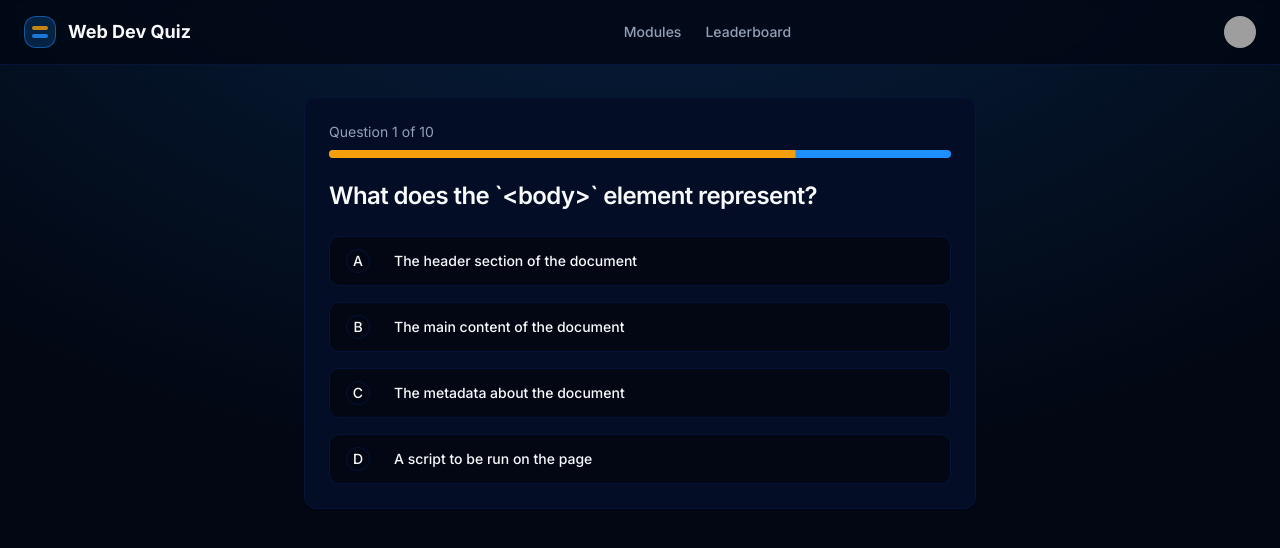
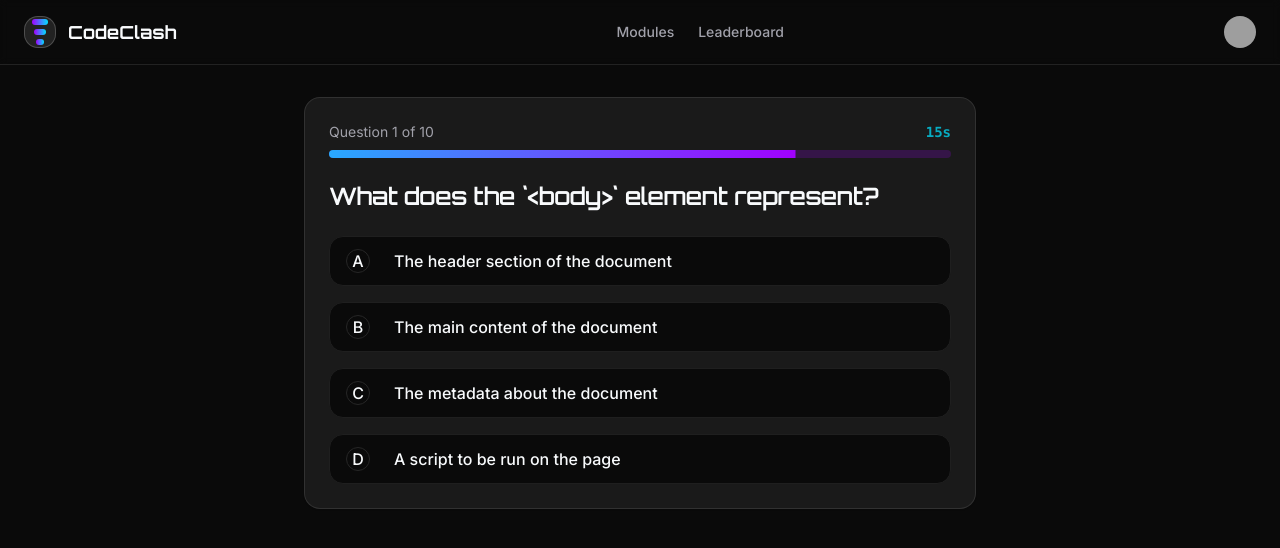
Before and after one commit to nilakshichoudhary1234-code/WEBLEARN, a Next.js app: page /quiz/html/introduction-to-html in a window 1280 px wide. Shown: the top 548 px of the page. Built offline with nearby package versions, Linux system fonts and the light colour scheme; grey boxes are pictures that could not be loaded.

Commit message:
Use this detailed prompt with an AI UI generator like Figma Make or Midj

```diff
--- a/package.json
+++ b/package.json
@@ -44,7 +44,7 @@
     "firebase": "^11.9.1",
     "genkit": "^1.20.0",
     "lucide-react": "^0.475.0",
-    "next": "15.3.3",
+    "next": "15.3.8",
     "patch-package": "^8.0.0",
     "react": "^18.3.1",
     "react-day-picker": "^8.10.1",
--- a/src/app/(main)/layout.tsx
+++ b/src/app/(main)/layout.tsx
@@ -6,7 +6,7 @@ export default function MainLayout({
   children: React.ReactNode;
 }) {
   return (
-    <div className="flex min-h-screen flex-col">
+    <div className="flex min-h-screen flex-col bg-background">
       <AppHeader />
       <main className="flex-1">{children}</main>
     </div>
--- a/src/app/(main)/quiz/[category]/[slug]/page.tsx
+++ b/src/app/(main)/quiz/[category]/[slug]/page.tsx
@@ -57,12 +57,20 @@ export default function QuizPage() {
   }, [timeLeft, quizFinished, selectedAnswer, questions]);
 
   const handleAnswerSelect = (optionIndex: number) => {
-    const correctAnswer = questions[currentQuestionIndex].options[questions[currentQuestionIndex].correctAnswer];
-    const selectedOption = questions[currentQuestionIndex].options[optionIndex];
+    if (selectedAnswer !== null) return; // Prevent re-answering
+    const currentQuestion = questions[currentQuestionIndex];
+    const correctOptionText = quizzes[category as keyof typeof quizzes]![slug as any]
+      .find((q: any) => q.question === currentQuestion.question)!
+      .options[
+        quizzes[category as keyof typeof quizzes]![slug as any]
+        .find((q: any) => q.question === currentQuestion.question)!.correctAnswer
+      ];
+
+    const selectedOptionText = currentQuestion.options[optionIndex];
 
     setSelectedAnswer(optionIndex);
 
-    if (selectedOption === correctAnswer) {
+    if (selectedOptionText === correctOptionText) {
       setIsCorrect(true);
       setScore((prev) => prev + 1);
     } else {
@@ -96,20 +104,20 @@ export default function QuizPage() {
   if (quizFinished) {
     return (
       <div className="container mx-auto flex items-center justify-center min-h-[calc(100vh-8rem)] py-8">
-        <Card className="w-full max-w-md text-center">
+        <Card className="w-full max-w-md text-center glass-card confetti-burst">
             <CardHeader>
-                <div className="mx-auto bg-primary/10 p-4 rounded-full w-fit">
+                <div className="mx-auto bg-primary/10 p-4 rounded-full w-fit ring-4 ring-primary/20">
                     <Trophy className="w-12 h-12 text-primary"/>
                 </div>
-                <CardTitle className="text-3xl font-bold mt-4">Quiz Complete!</CardTitle>
+                <CardTitle className="text-3xl font-bold mt-4 font-headline">Quiz Complete!</CardTitle>
                 <CardDescription>You did a great job.</CardDescription>
             </CardHeader>
             <CardContent>
-                <p className="text-5xl font-bold">{Math.round((score / questions.length) * 100)}%</p>
+                <p className="text-5xl font-bold bg-clip-text text-transparent bg-gradient-to-r from-secondary to-primary">{Math.round((score / questions.length) * 100)}%</p>
                 <p className="text-muted-foreground mt-2">You answered {score} out of {questions.length} questions correctly.</p>
             </CardContent>
             <CardFooter className="flex-col gap-4">
-                <Button size="lg" className="w-full" onClick={() => router.push('/leaderboard')}>
+                <Button size="lg" className="w-full neon-glow-button" onClick={() => router.push('/leaderboard')}>
                     <BarChart2 className="mr-2 h-4 w-4"/>
                     View Leaderboard
                 </Button>
@@ -124,30 +132,21 @@ export default function QuizPage() {
 
   const currentQuestion = questions[currentQuestionIndex];
   // We need to find the correct index in the *shuffled* options array
-  const correctOptionText = currentQuestion.options.find((_opt: string, index: number) => {
-      // The original correctAnswer is the index in the UNSHUFFLED array.
-      // We need to compare the text content to find the new correct index.
-      // This is a bit of a hack because we didn't store the correct answer text itself.
-      // A better data structure would be an array of objects: [{text: '...', isCorrect: true}, ...]
-      // For now, we find the text that corresponds to the original correct index.
-      const originalCorrectOptionText = quizzes[category as keyof typeof quizzes]![slug as any]
-        .find((q: any) => q.question === currentQuestion.question)!
-        .options[
-          quizzes[category as keyof typeof quizzes]![slug as any]
-          .find((q: any) => q.question === currentQuestion.question)!.correctAnswer
-        ];
-
-      return _opt === originalCorrectOptionText;
-  });
+  const originalQuestionData = quizzes[category as keyof typeof quizzes]![slug as any]
+    .find((q: any) => q.question === currentQuestion.question)!;
+  const correctOptionText = originalQuestionData.options[originalQuestionData.correctAnswer];
   const newCorrectAnswerIndex = currentQuestion.options.indexOf(correctOptionText);
 
   return (
     <div className="container mx-auto max-w-2xl py-8">
-      <Card>
+      <Card className="glass-card">
         <CardHeader>
           <div className="mb-4">
-            <p className="text-sm text-muted-foreground">Question {currentQuestionIndex + 1} of {questions.length}</p>
-            <Progress value={(timeLeft / TIME_PER_QUESTION) * 100} className="mt-2 h-2" />
+            <div className="flex justify-between items-center mb-2">
+              <p className="text-sm text-muted-foreground">Question {currentQuestionIndex + 1} of {questions.length}</p>
+              <p className="text-sm font-mono font-bold text-secondary pulse-animation">{timeLeft}s</p>
+            </div>
+            <Progress value={(timeLeft / TIME_PER_QUESTION) * 100} className="h-2" />
           </div>
           <CardTitle className="text-2xl font-headline">{currentQuestion.question}</CardTitle>
         </CardHeader>
@@ -159,11 +158,12 @@ export default function QuizPage() {
             return (
               <Button
                 key={index}
-                className={cn("w-full justify-start h-auto py-3 text-left whitespace-normal", {
-                    'bg-green-100 dark:bg-green-900 border-green-500 text-green-800 dark:text-green-200 hover:bg-green-200': selectedAnswer !== null && isCorrectOption,
-                    'bg-red-100 dark:bg-red-900 border-red-500 text-red-800 dark:text-red-200 hover:bg-red-200': selectedAnswer !== null && isSelected && !isCorrect
+                className={cn("w-full justify-start h-auto py-3 text-left whitespace-normal text-base", {
+                    'bg-green-500/10 border-green-500 text-foreground hover:bg-green-500/20': selectedAnswer !== null && isCorrectOption,
+                    'bg-red-500/10 border-red-500 text-foreground hover:bg-red-500/20': selectedAnswer !== null && isSelected && !isCorrect,
+                    'hover:bg-accent/50 hover:border-secondary': selectedAnswer === null,
                 })}
-                variant={selectedAnswer === null ? "outline" : "secondary"}
+                variant={"outline"}
                 onClick={() => handleAnswerSelect(index)}
                 disabled={selectedAnswer !== null}
               >
@@ -180,7 +180,7 @@ export default function QuizPage() {
                     <h3 className="text-lg font-semibold">{isCorrect ? 'Correct!' : 'Incorrect'}</h3>
                 </div>
                 <p className="text-muted-foreground">{currentQuestion.explanation}</p>
-                <Button className="w-full" onClick={handleNextQuestion}>
+                <Button className="w-full neon-glow-button" onClick={handleNextQuestion}>
                     {currentQuestionIndex < questions.length - 1 ? 'Next Question' : 'Finish Quiz'}
                 </Button>
             </CardFooter>
--- a/src/app/globals.css
+++ b/src/app/globals.css
@@ -8,65 +8,65 @@ body {
 
 @layer base {
   :root {
-    --background: 222 84% 4%; /* Deep Navy */
-    --foreground: 210 40% 98%; /* Almost White */
+    --background: 0 0% 4%; /* #0A0A0A */
+    --foreground: 210 40% 98%;
 
-    --card: 222 84% 8%;
+    --card: 0 0% 10%;
     --card-foreground: 210 40% 98%;
 
-    --popover: 222 84% 4%;
+    --popover: 0 0% 4%;
     --popover-foreground: 210 40% 98%;
 
-    --primary: 38 92% 50%; /* Bright Orange */
-    --primary-foreground: 222 84% 4%;
+    --primary: 278 100% 50%; /* #A100FF */
+    --primary-foreground: 210 40% 98%;
 
-    --secondary: 210 100% 56%; /* Electric Blue */
-    --secondary-foreground: 210 40% 98%;
+    --secondary: 187 100% 50%; /* #00F0FF */
+    --secondary-foreground: 0 0% 4%;
 
-    --muted: 222 84% 12%;
-    --muted-foreground: 220 20% 65%;
+    --muted: 0 0% 12%;
+    --muted-foreground: 240 5% 65%;
 
-    --accent: 38 92% 50%; /* Bright Orange for accent */
-    --accent-foreground: 222 84% 4%;
+    --accent: 0 0% 12%;
+    --accent-foreground: 210 40% 98%;
 
     --destructive: 0 84% 60%;
     --destructive-foreground: 0 0% 100%;
 
-    --border: 222 84% 12%;
-    --input: 222 84% 12%;
-    --ring: 38 92% 55%;
+    --border: 0 0% 15%;
+    --input: 0 0% 12%;
+    --ring: 187 100% 50%;
 
-    --radius: 0.75rem;
+    --radius: 1rem; /* 16px */
   }
 
   .dark {
-    --background: 222 84% 4%;
+    --background: 0 0% 4%;
     --foreground: 210 40% 98%;
 
-    --card: 222 84% 8%;
+    --card: 0 0% 10%;
     --card-foreground: 210 40% 98%;
 
-    --popover: 222 84% 4%;
+    --popover: 0 0% 4%;
     --popover-foreground: 210 40% 98%;
 
-    --primary: 38 92% 50%;
-    --primary-foreground: 222 84% 4%;
+    --primary: 278 100% 50%;
+    --primary-foreground: 210 40% 98%;
 
-    --secondary: 210 100% 56%;
-    --secondary-foreground: 210 40% 98%;
+    --secondary: 187 100% 50%;
+    --secondary-foreground: 0 0% 4%;
 
-    --muted: 222 84% 12%;
-    --muted-foreground: 220 20% 65%;
+    --muted: 0 0% 12%;
+    --muted-foreground: 240 5% 65%;
 
-    --accent: 38 92% 50%;
-    --accent-foreground: 222 84% 4%;
+    --accent: 0 0% 12%;
+    --accent-foreground: 210 40% 98%;
 
     --destructive: 0 84% 60%;
     --destructive-foreground: 0 0% 100%;
 
-    --border: 222 84% 12%;
-    --input: 222 84% 12%;
-    --ring: 38 92% 55%;
+    --border: 0 0% 15%;
+    --input: 0 0% 12%;
+    --ring: 187 100% 50%;
   }
 }
 
@@ -76,23 +76,60 @@ body {
   }
   body {
     @apply bg-background text-foreground;
-     background:
-      radial-gradient(ellipse 80% 80% at 50% -20%, hsl(var(--secondary) / 0.2), transparent),
-      hsl(var(--background));
+  }
+}
+
+@layer components {
+  .neon-glow-button {
+      @apply relative inline-flex items-center justify-center whitespace-nowrap rounded-md text-sm font-medium ring-offset-background transition-colors focus-visible:outline-none focus-visible:ring-2 focus-visible:ring-ring focus-visible:ring-offset-2 disabled:pointer-events-none disabled:opacity-50;
+      background: linear-gradient(90deg, hsl(var(--secondary)), hsl(var(--primary)));
+      color: hsl(var(--secondary-foreground));
+      box-shadow: 0 0 5px hsl(var(--secondary)), 0 0 10px hsl(var(--secondary)), 0 0 15px hsl(var(--primary));
+  }
+  .neon-glow-button:hover {
+      box-shadow: 0 0 10px hsl(var(--secondary)), 0 0 20px hsl(var(--secondary)), 0 0 30px hsl(var(--primary));
+  }
+
+  .glass-card {
+    @apply rounded-xl border border-white/10 bg-white/5 backdrop-blur-lg;
   }
 }
 
 @layer utilities {
-  .glowing-underline {
-    @apply relative;
+  .pulse-animation {
+    animation: pulse 2s cubic-bezier(0.4, 0, 0.6, 1) infinite;
   }
-  .glowing-underline::after {
-    content: '';
-    @apply absolute bottom-0 left-0 h-[2px] w-full scale-x-0 rounded-full bg-primary transition-transform duration-300 ease-out;
-    transform-origin: center;
-    box-shadow: 0 0 8px hsl(var(--primary));
+
+  @keyframes pulse {
+    0%, 100% {
+      opacity: 1;
+    }
+    50% {
+      opacity: .5;
+    }
   }
-  .glowing-underline:hover::after {
-    @apply scale-x-100;
+
+  .confetti-burst {
+    position: relative;
+  }
+
+  .confetti {
+    position: absolute;
+    width: 8px;
+    height: 8px;
+    background-color: #f00;
+    opacity: 0;
+    animation: confetti-fall 2s ease-out forwards;
+  }
+
+  @keyframes confetti-fall {
+    0% {
+      transform: translateY(-100px) rotateZ(0deg);
+      opacity: 1;
+    }
+    100% {
+      transform: translateY(200px) rotateZ(360deg);
+      opacity: 0;
+    }
   }
 }
--- a/src/app/layout.tsx
+++ b/src/app/layout.tsx
@@ -1,5 +1,5 @@
 import type { Metadata } from 'next';
-import { Inter, Source_Code_Pro } from 'next/font/google';
+import { Inter, Orbitron, Source_Code_Pro } from 'next/font/google';
 import './globals.css';
 import { cn } from '@/lib/utils';
 import { Toaster } from '@/components/ui/toaster';
@@ -9,10 +9,10 @@ const fontBody = Inter({
   variable: '--font-body',
 });
 
-const fontHeadline = Inter({
+const fontHeadline = Orbitron({
   subsets: ['latin'],
   variable: '--font-headline',
-  weight: ['100', '200', '300', '400', '500', '600', '700', '800', '900'],
+  weight: ['400', '500', '600', '700', '800', '900'],
 });
 
 
@@ -22,7 +22,7 @@ const fontCode = Source_Code_Pro({
 });
 
 export const metadata: Metadata = {
-  title: 'Debug Your Brain: The Ultimate Web Dev Quiz',
+  title: 'CodeClash: The Ultimate Web Dev Quiz',
   description: 'Sharpen your web dev skills. One quiz at a time.',
 };
 
@@ -33,7 +33,7 @@ export default function RootLayout({
 }>) {
   return (
     <html lang="en" suppressHydrationWarning>
-      <body className={cn('antialiased', fontBody.variable, fontHeadline.variable, fontCode.variable)}>
+      <body className={cn('antialiased dark', fontBody.variable, fontHeadline.variable, fontCode.variable)}>
         {children}
         <Toaster />
       </body>
--- a/src/app/page.tsx
+++ b/src/app/page.tsx
@@ -30,24 +30,24 @@ export default function Home() {
   const phoneImage = PlaceHolderImages.find((img) => img.id === 'phone-mockup');
 
   return (
-    <div className="flex min-h-screen w-full flex-col">
+    <div className="flex min-h-screen w-full flex-col bg-background">
       {/* Header */}
       <header className="absolute top-0 z-20 flex h-20 w-full items-center justify-between px-6 md:px-10">
         <Logo />
         <nav className="hidden items-center gap-6 text-sm font-medium md:flex">
-          <Link href="/" className="glowing-underline text-foreground">
+          <Link href="/" className="text-foreground transition-colors hover:text-secondary">
             Home
           </Link>
-          <Link href="/auth" className="glowing-underline text-muted-foreground hover:text-foreground">
+          <Link href="/auth" className="text-muted-foreground transition-colors hover:text-secondary">
             Login
           </Link>
-          <Link href="/modules" className="glowing-underline text-muted-foreground hover:text-foreground">
+          <Link href="/modules" className="text-muted-foreground transition-colors hover:text-secondary">
             Modules
           </Link>
-          <Link href="/quiz/html/introduction-to-html" className="glowing-underline text-muted-foreground hover:text-foreground">
+          <Link href="/quiz/html/introduction-to-html" className="text-muted-foreground transition-colors hover:text-secondary">
             Quiz
           </Link>
-          <Link href="/leaderboard" className="glowing-underline text-muted-foreground hover:text-foreground">
+          <Link href="/leaderboard" className="text-muted-foreground transition-colors hover:text-secondary">
             Leaderboard
           </Link>
         </nav>
@@ -57,27 +57,27 @@ export default function Home() {
       </header>
 
       {/* Hero Section */}
-      <main className="flex flex-1 flex-col items-center justify-center p-4 pt-40 text-center">
+      <main className="flex flex-1 flex-col items-center justify-center p-4 text-center pt-40">
         <div
           className="absolute inset-0 -z-10 h-full w-full bg-background"
         >
           <div
-            className="absolute bottom-auto left-auto right-0 top-0 h-[500px] w-[500px] -translate-x-[30%] translate-y-[20%] rounded-full bg-[hsl(var(--primary)/0.3)] opacity-50 blur-[80px]"
+            className="absolute bottom-auto left-auto right-0 top-0 h-[500px] w-[500px] -translate-x-[30%] translate-y-[20%] rounded-full bg-[hsl(var(--primary)/0.2)] opacity-50 blur-[80px]"
           ></div>
            <div
-            className="absolute bottom-auto left-0 right-auto top-auto h-[500px] w-[500px] -translate-y-[10%] rounded-full bg-[hsl(var(--secondary)/0.3)] opacity-50 blur-[80px]"
+            className="absolute bottom-auto left-0 right-auto top-auto h-[500px] w-[500px] -translate-y-[10%] rounded-full bg-[hsl(var(--secondary)/0.2)] opacity-50 blur-[80px]"
           ></div>
         </div>
 
         <div className="relative z-10">
           <h1 className="font-headline text-5xl font-bold tracking-tight text-foreground sm:text-6xl md:text-7xl">
-            Debug Your Brain
+            CodeClash
           </h1>
           <p className="mt-6 max-w-2xl text-lg text-muted-foreground md:text-xl">
             The Ultimate Web Dev Quiz
           </p>
           <div className="mt-10">
-            <Button size="lg" asChild className="bg-primary text-primary-foreground shadow-[0_0_20px_hsl(var(--primary)/0.6)] hover:bg-primary/90 hover:shadow-[0_0_30px_hsl(var(--primary)/0.7)] transition-shadow">
+            <Button size="lg" className="neon-glow-button" asChild>
               <Link href="/modules">
                 Start Learning
                 <ArrowRight className="ml-2 h-5 w-5" />
@@ -89,12 +89,12 @@ export default function Home() {
         {/* Feature Cards Section */}
         <div className="relative z-10 mt-24 grid w-full max-w-6xl grid-cols-1 gap-8 md:grid-cols-3">
           {modules.map((module) => (
-            <Card key={module.name} className="group relative overflow-hidden rounded-xl border-border/30 bg-card/60 backdrop-blur-lg transition-all duration-300 hover:border-primary/50 hover:shadow-[0_0_30px_hsl(var(--primary)/0.2)]">
-              <div className="absolute -inset-px rounded-xl opacity-0 transition-all duration-300 group-hover:opacity-100" style={{
+            <Card key={module.name} className="glass-card group relative overflow-hidden transition-all duration-300 hover:border-secondary/50 hover:shadow-[0_0_30px_hsl(var(--secondary)/0.3)]">
+               <div className="absolute -inset-px rounded-xl opacity-0 transition-all duration-300 group-hover:opacity-100" style={{
                 background: `radial-gradient(400px at 50% 100%, hsl(var(--primary) / 0.1), transparent 80%)`
               }}></div>
               <CardHeader className="relative">
-                <div className="mx-auto mb-4 flex h-16 w-16 items-center justify-center rounded-lg bg-primary/10 text-primary transition-colors duration-300 group-hover:bg-primary group-hover:text-primary-foreground">
+                <div className="mx-auto mb-4 flex h-16 w-16 items-center justify-center rounded-lg bg-secondary/10 text-secondary transition-colors duration-300 group-hover:bg-secondary group-hover:text-secondary-foreground">
                   <module.icon className="h-8 w-8" />
                 </div>
                 <CardTitle className="text-center font-headline text-2xl text-foreground">
@@ -114,9 +114,9 @@ export default function Home() {
       {/* Play Anywhere Section */}
       <section className="w-full py-24 sm:py-32">
         <div className="container mx-auto px-4 md:px-6">
-          <div className="relative overflow-hidden rounded-2xl bg-gray-900 shadow-2xl">
+          <div className="relative overflow-hidden rounded-2xl glass-card">
             <div className="absolute inset-0 bg-grid-pattern opacity-10"></div>
-             <div className="absolute inset-0 bg-gradient-to-br from-gray-900 via-gray-900 to-blue-950/50"></div>
+             <div className="absolute inset-0 bg-gradient-to-br from-transparent via-transparent to-blue-950/50"></div>
             <div className="relative grid grid-cols-1 items-center gap-8 p-8 md:grid-cols-2 md:p-12 lg:gap-16">
               <div className="relative flex h-full min-h-[300px] w-full items-center justify-center md:min-h-[450px]">
                 {/* Devices with glows */}
@@ -160,7 +160,7 @@ export default function Home() {
                   Our platform is built mobile-first, allowing you to strengthen your development skills on the go. The experience is seamless across smartphone, tablet, and desktop.
                 </p>
                 <p className="text-lg text-gray-400">
-                  With a <span className="text-primary font-medium">responsive design</span> and smooth performance, you can pick up where you left off, no matter what device you're on. Your progress is always in sync.
+                  With a <span className="text-secondary font-medium">responsive design</span> and smooth performance, you can pick up where you left off, no matter what device you're on. Your progress is always in sync.
                 </p>
               </div>
             </div>
--- a/src/components/AppHeader.tsx
+++ b/src/components/AppHeader.tsx
@@ -13,7 +13,7 @@ import Link from 'next/link';
 
 export function AppHeader() {
   return (
-    <header className="sticky top-0 z-10 w-full border-b bg-background/80 backdrop-blur-sm">
+    <header className="sticky top-0 z-10 w-full border-b border-white/10 bg-background/80 backdrop-blur-sm">
       <div className="container mx-auto flex h-16 items-center justify-between px-4 md:px-6">
         <Logo />
         <nav className="hidden items-center gap-6 text-sm font-medium md:flex">
--- a/src/components/Logo.tsx
+++ b/src/components/Logo.tsx
@@ -3,14 +3,15 @@ import Link from 'next/link';
 export function Logo() {
   return (
     <Link href="/" className="flex items-center gap-3 group">
-      <div className="flex h-8 w-8 items-center justify-center rounded-lg bg-secondary/20 border border-secondary/50 group-hover:bg-secondary/30 transition-colors">
-        <div className="flex flex-col gap-1">
-          <div className="h-1 w-4 rounded-full bg-primary/80 group-hover:bg-primary transition-colors"></div>
-          <div className="h-1 w-4 rounded-full bg-secondary/80 group-hover:bg-secondary transition-colors"></div>
+      <div className="flex h-8 w-8 items-center justify-center rounded-md bg-white/10 border border-white/20 group-hover:bg-white/20 transition-colors">
+        <div className="flex flex-col items-center gap-1">
+          <div className="h-1.5 w-4 rounded-full bg-gradient-to-r from-primary to-secondary transition-all"></div>
+          <div className="h-1.5 w-3 rounded-full bg-gradient-to-r from-primary to-secondary transition-all"></div>
+          <div className="h-1.5 w-2 rounded-full bg-gradient-to-r from-primary to-secondary transition-all"></div>
         </div>
       </div>
       <span className="text-lg font-bold font-headline text-foreground">
-        Web Dev Quiz
+        CodeClash
       </span>
     </Link>
   );
--- a/src/components/ui/progress.tsx
+++ b/src/components/ui/progress.tsx
@@ -12,13 +12,13 @@ const Progress = React.forwardRef<
   <ProgressPrimitive.Root
     ref={ref}
     className={cn(
-      "relative h-4 w-full overflow-hidden rounded-full bg-secondary",
+      "relative h-4 w-full overflow-hidden rounded-full bg-primary/20",
       className
     )}
     {...props}
   >
     <ProgressPrimitive.Indicator
-      className="h-full w-full flex-1 bg-primary transition-all"
+      className="h-full w-full flex-1 bg-gradient-to-r from-secondary to-primary transition-all"
       style={{ transform: `translateX(-${100 - (value || 0)}%)` }}
     />
   </ProgressPrimitive.Root>
```
Also changed, not shown: src/app/(main)/leaderboard/page.tsx (+18 -10 lines), src/app/(main)/modules/page.tsx (+8 -4 lines), 1 other file (tests, documents, lock files or other folders).
